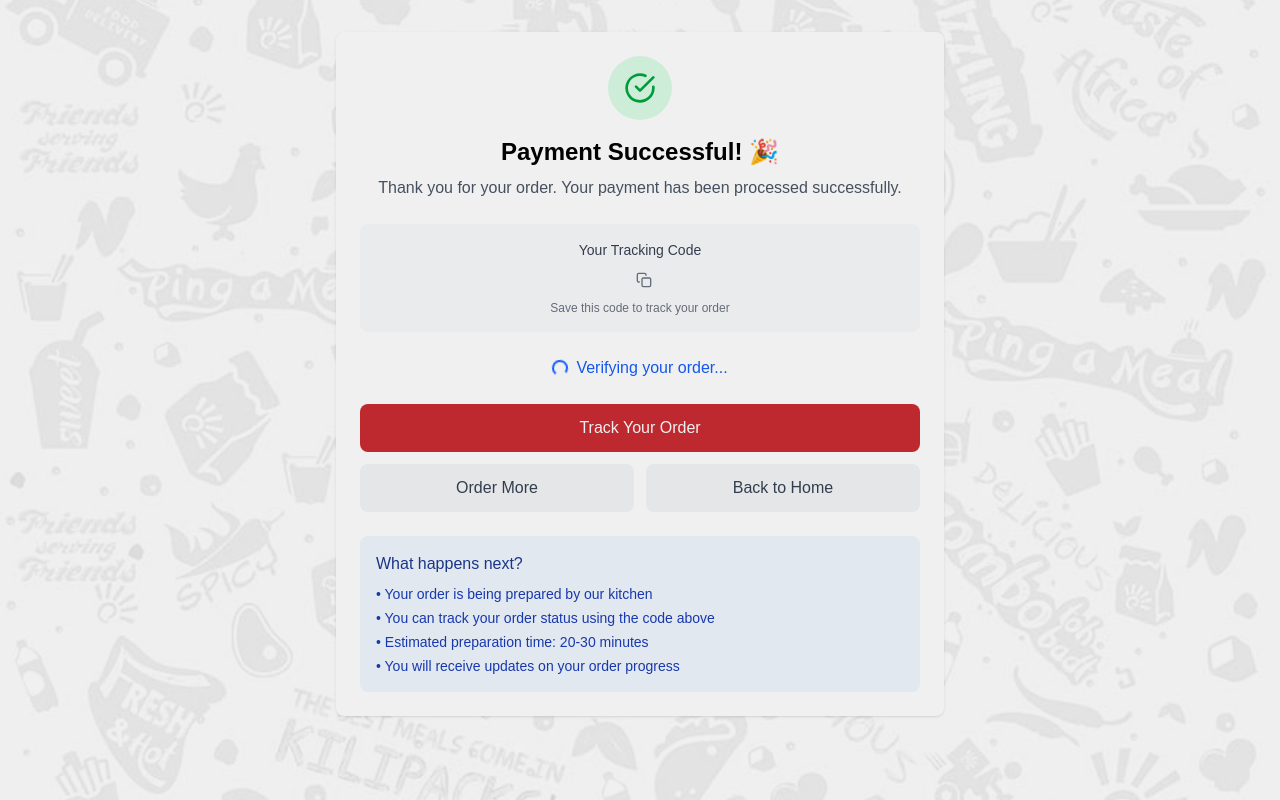
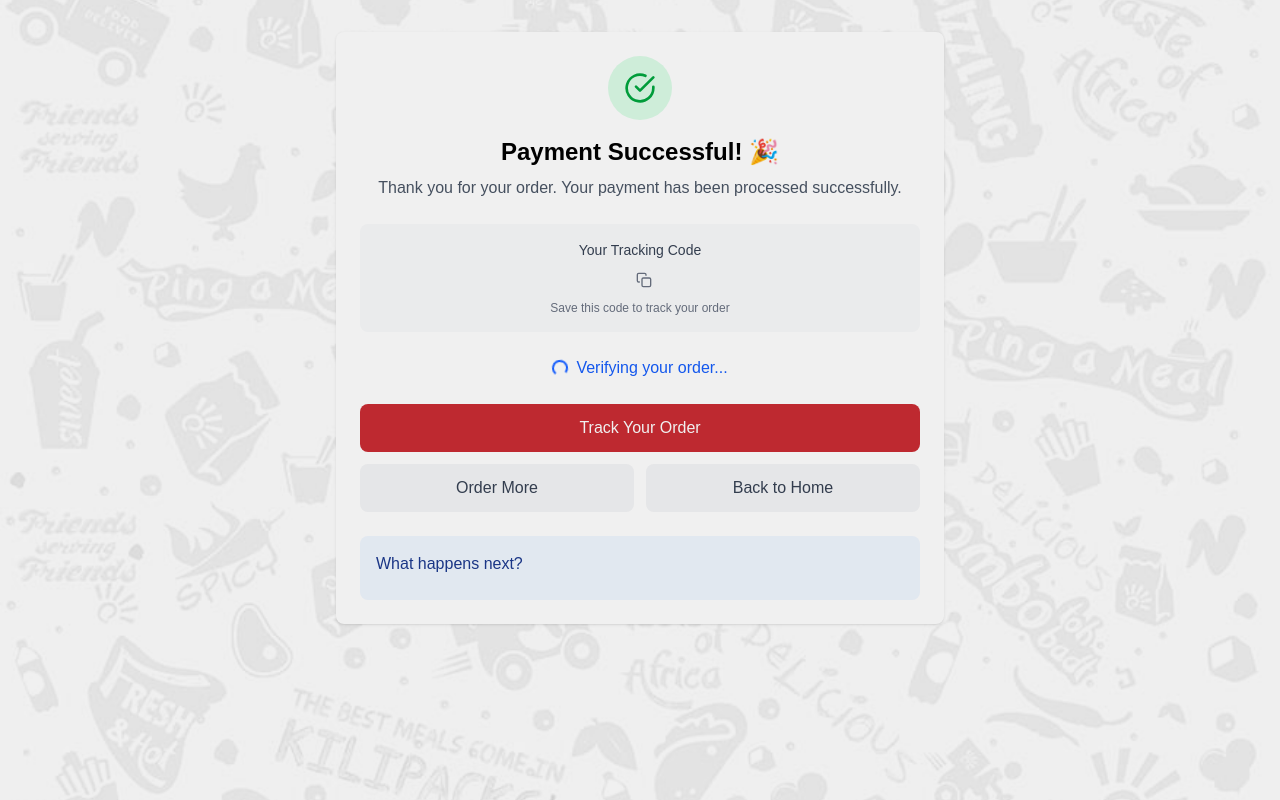
Before and after one commit to sodiqbhoy1/foodjoint, a Next.js app: page /checkout/success in a window 1280 px wide. Built offline with nearby package versions, Linux system fonts and the light colour scheme.

Commit message:
feat: Refactor SuccessPage to use Suspense and separate SuccessContent component for improved loading handling

```diff
--- a/src/app/checkout/success/page.js
+++ b/src/app/checkout/success/page.js
@@ -1,11 +1,10 @@
 "use client";
 import Link from 'next/link';
+import { Suspense, useEffect, useState } from 'react';
 import { useSearchParams } from 'next/navigation';
-import { useEffect, useState } from 'react';
 import { FiCheckCircle, FiCopy, FiPackage } from 'react-icons/fi';
 import { formatTrackingCode } from '@/lib/trackingUtils';
-
-export default function SuccessPage(){
+function SuccessContent() {
   const params = useSearchParams();
   const ref = params?.get('reference') || '';
   const [orderStatus, setOrderStatus] = useState('checking'); // checking, found, not-found
@@ -19,21 +18,17 @@ export default function SuccessPage(){
         try {
           const response = await fetch(`/api/orders?reference=${encodeURIComponent(ref)}`);
           const data = await response.json();
-
           if (data.ok && data.orders && data.orders.length > 0) {
             setOrderStatus('found');
             setOrderDetails(data.orders[0]);
           } else {
             setOrderStatus('not-found');
-            // Try again after 5 seconds (webhook might be delayed)
             setTimeout(checkOrder, 5000);
           }
         } catch (error) {
-          console.error('Error checking order:', error);
           setOrderStatus('not-found');
         }
       };
-
       checkOrder();
     }
   }, [ref]);
@@ -44,7 +39,6 @@ export default function SuccessPage(){
       setCopied(true);
       setTimeout(() => setCopied(false), 2000);
     } catch (err) {
-      // Fallback for older browsers
       const textArea = document.createElement('textarea');
       textArea.value = ref;
       document.body.appendChild(textArea);
@@ -62,11 +56,8 @@ export default function SuccessPage(){
         <div className="w-16 h-16 bg-green-100 rounded-full flex items-center justify-center mx-auto mb-4">
           <FiCheckCircle className="w-8 h-8 text-green-600" />
         </div>
-
         <h1 className="text-2xl font-bold mb-2">Payment Successful! 🎉</h1>
         <p className="text-gray-600 mb-6">Thank you for your order. Your payment has been processed successfully.</p>
-
-        {/* Tracking Code Section */}
         <div className="bg-gray-50 rounded-lg p-4 mb-6">
           <h3 className="text-sm font-medium text-gray-700 mb-2">Your Tracking Code</h3>
           <div className="flex items-center justify-center gap-2 mb-2">
@@ -86,8 +77,6 @@ export default function SuccessPage(){
           )}
           <p className="text-xs text-gray-500">Save this code to track your order</p>
         </div>
-
-        {/* Order Status */}
         <div className="mb-6">
           {orderStatus === 'checking' && (
             <div className="text-blue-600 flex items-center justify-center gap-2">
@@ -95,7 +84,6 @@ export default function SuccessPage(){
               Verifying your order...
             </div>
           )}
-
           {orderStatus === 'found' && orderDetails && (
             <div className="text-green-600">
               <div className="flex items-center justify-center gap-2 mb-2">
@@ -110,7 +98,6 @@ export default function SuccessPage(){
               </p>
             </div>
           )}
-
           {orderStatus === 'not-found' && (
             <div className="text-orange-600">
               <div className="flex items-center justify-center gap-2 mb-2">
@@ -123,8 +110,6 @@ export default function SuccessPage(){
             </div>
           )}
         </div>
-
-        {/* Action Buttons */}
         <div className="space-y-3">
           <Link
             href={`/track-order?code=${encodeURIComponent(ref)}`}
@@ -132,7 +117,6 @@ export default function SuccessPage(){
           >
             Track Your Order
           </Link>
-
           <div className="flex gap-3">
             <Link
               href="/menu"
@@ -148,18 +132,18 @@ export default function SuccessPage(){
             </Link>
           </div>
         </div>
-
-        {/* Order Notification Info */}
         <div className="mt-6 p-4 bg-blue-50 rounded-lg text-left">
           <h4 className="font-medium text-blue-900 mb-2">What happens next?</h4>
-          <ul className="text-sm text-blue-800 space-y-1">
-            <li>• Your order is being prepared by our kitchen</li>
-            <li>• You can track your order status using the code above</li>
-            <li>• Estimated preparation time: 20-30 minutes</li>
-            <li>• You will receive updates on your order progress</li>
-          </ul>
         </div>
       </div>
     </main>
-  )
+  );
 }
+
+export default function SuccessPage() {
+  return (
+    <Suspense fallback={<main className="max-w-2xl mx-auto p-8 text-center"><div>Loading...</div></main>}>
+      <SuccessContent />
+    </Suspense>
+  );
+}
```
